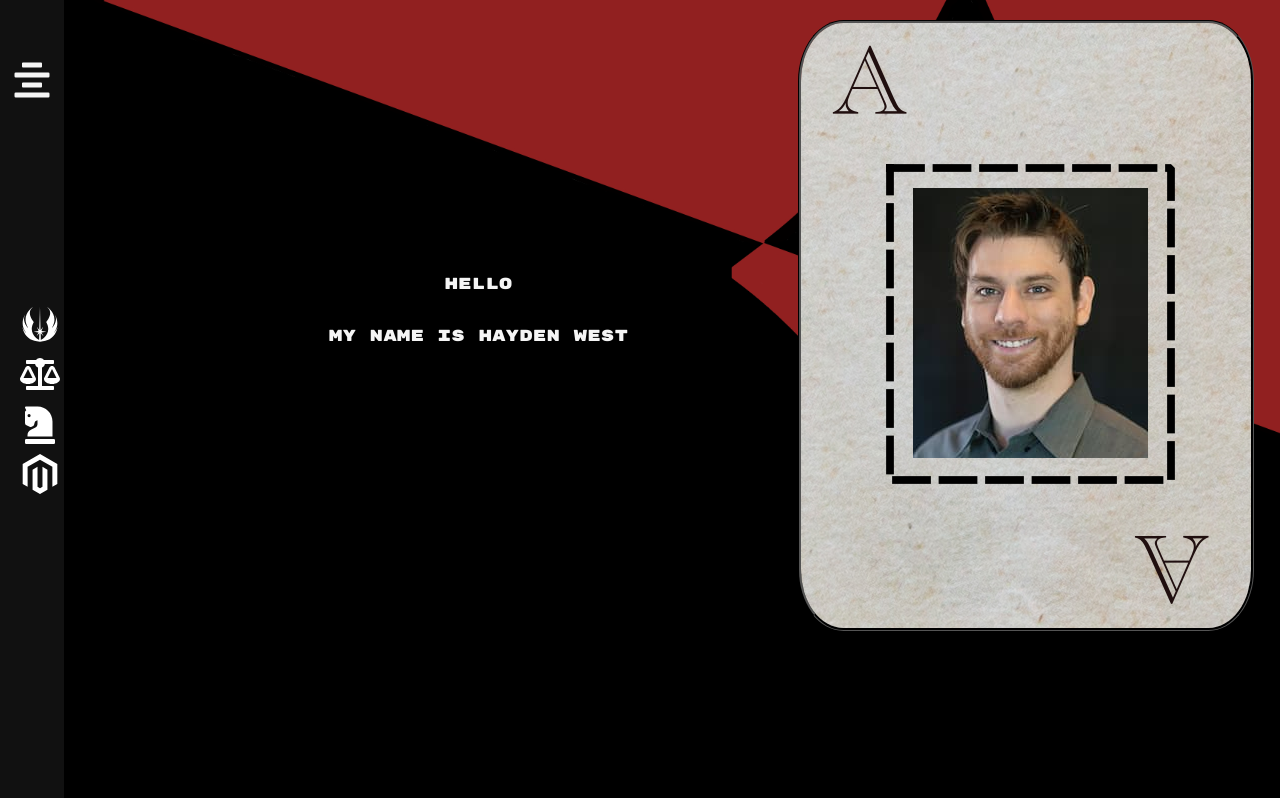
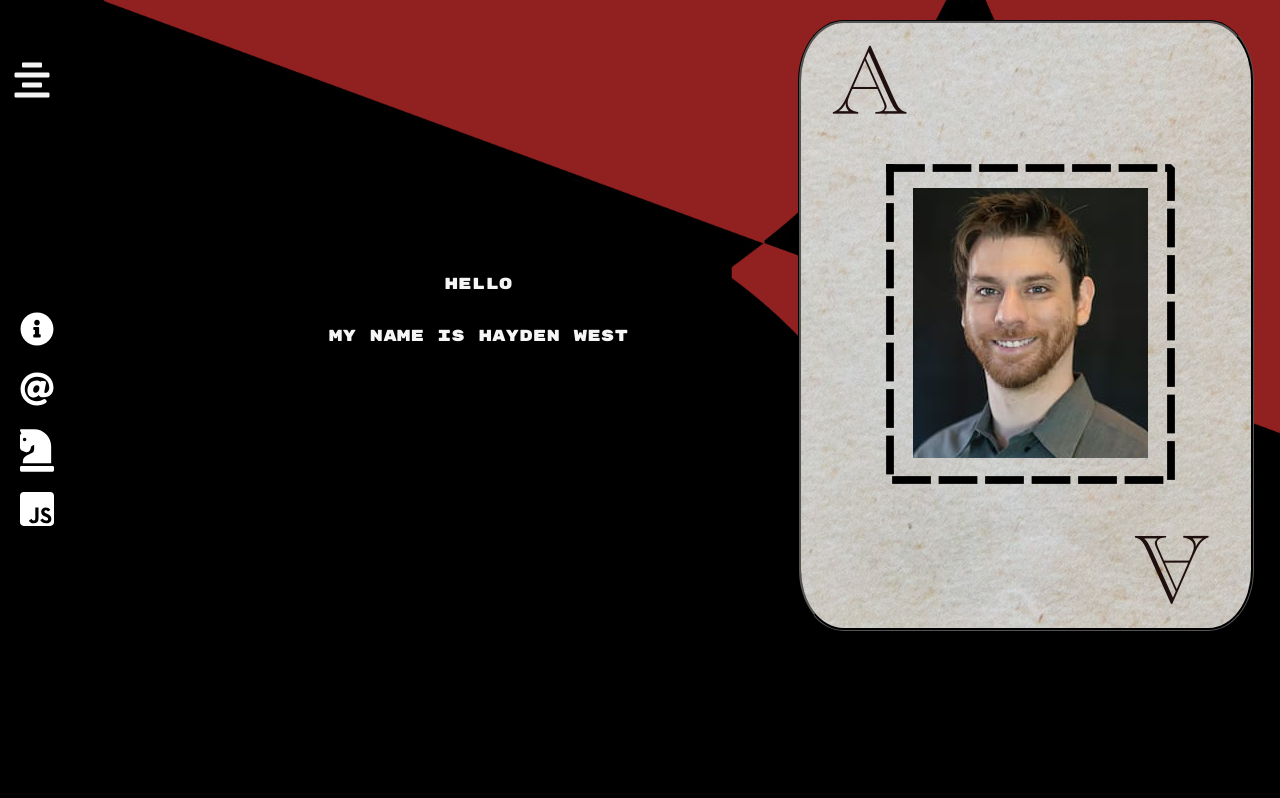
Before and after one commit to htwest/Portfolio, a Next.js app: page / in a window 1280 px wide. Shown: the top 798 px of the page. Built offline with nearby package versions, Linux system fonts and the light colour scheme.

Commit message:
cleaned up layout bar

```diff
--- a/components/Navbar.js
+++ b/components/Navbar.js
@@ -4,10 +4,10 @@ import styles from "../styles/Navbar.module.css";
 
 import {
   FaAlignCenter,
-  FaJediOrder,
-  FaBalanceScale,
+  FaInfoCircle,
+  FaAt,
   FaChessKnight,
-  FaMagento,
+  FaJsSquare,
 } from "react-icons/fa";
 
 const Navbar = ({ openNav, setOpenNav }) => {
@@ -26,25 +26,25 @@ const Navbar = ({ openNav, setOpenNav }) => {
         <div>
           <div className={styles.icons}>
             <Link href="/#about-me">
-              <FaJediOrder size={40} />
+              <FaInfoCircle size={50} />
             </Link>
             {openNav ? <span> About</span> : null}
           </div>
           <div className={styles.icons}>
             <Link href="/Links">
-              <FaBalanceScale size={40} />
+              <FaAt size={50} />
             </Link>
             {openNav ? <span> Links</span> : null}
           </div>
           <div className={styles.icons}>
             <Link href="/Skills">
-              <FaChessKnight size={40} />
+              <FaChessKnight size={50} />
             </Link>
             {openNav ? <span> Skills</span> : null}
           </div>
           <div className={styles.icons}>
             <Link href="/Projects">
-              <FaMagento size={40} />
+              <FaJsSquare size={50} />
             </Link>
             {openNav ? <span> Projects</span> : null}
           </div>
--- a/styles/Navbar.module.css
+++ b/styles/Navbar.module.css
@@ -6,11 +6,12 @@
   z-index: 1; /* Stay on top */
   top: 0;
   left: 0;
-  background-color: #111; /* Black*/
+  background-color: black; /* Black*/
   overflow-x: hidden; /* Disable horizontal scroll */
   padding-top: 60px; /* Place content 60px from the top */
   transition: 0.5s; /* 0.5 second transition effect to slide in the sidebar */
   text-align: center;
+  /* border-right: 10px solid white; */
 }
 
 .sidebarOpen {
@@ -20,11 +21,12 @@
   z-index: 1;
   top: 0;
   left: 0;
-  background-color: #111;
+  background-color: black;
   overflow-x: hidden;
   padding-top: 60px;
   transition: 0.5s;
   text-align: center;
+  /* border-right: 10px solid white; */
 }
 
 /* Sidebar Icon */
@@ -34,7 +36,7 @@
 }
 
 .sidebarIcon :hover {
-  color: #818181;
+  color: #9d2c2c;
 }
 
 /* Sidebar Links */
@@ -42,13 +44,13 @@
   color: white;
   display: flex;
   align-items: center;
-  transition: 0s;
-  margin-left: 20px;
+  padding-left: 20px;
+  padding-right: 10px;
   margin-bottom: 10px;
 }
 
 .icons :hover {
-  color: red;
+  color: #9d2c2c;
 }
 
 /* Sidebar Text */
```
